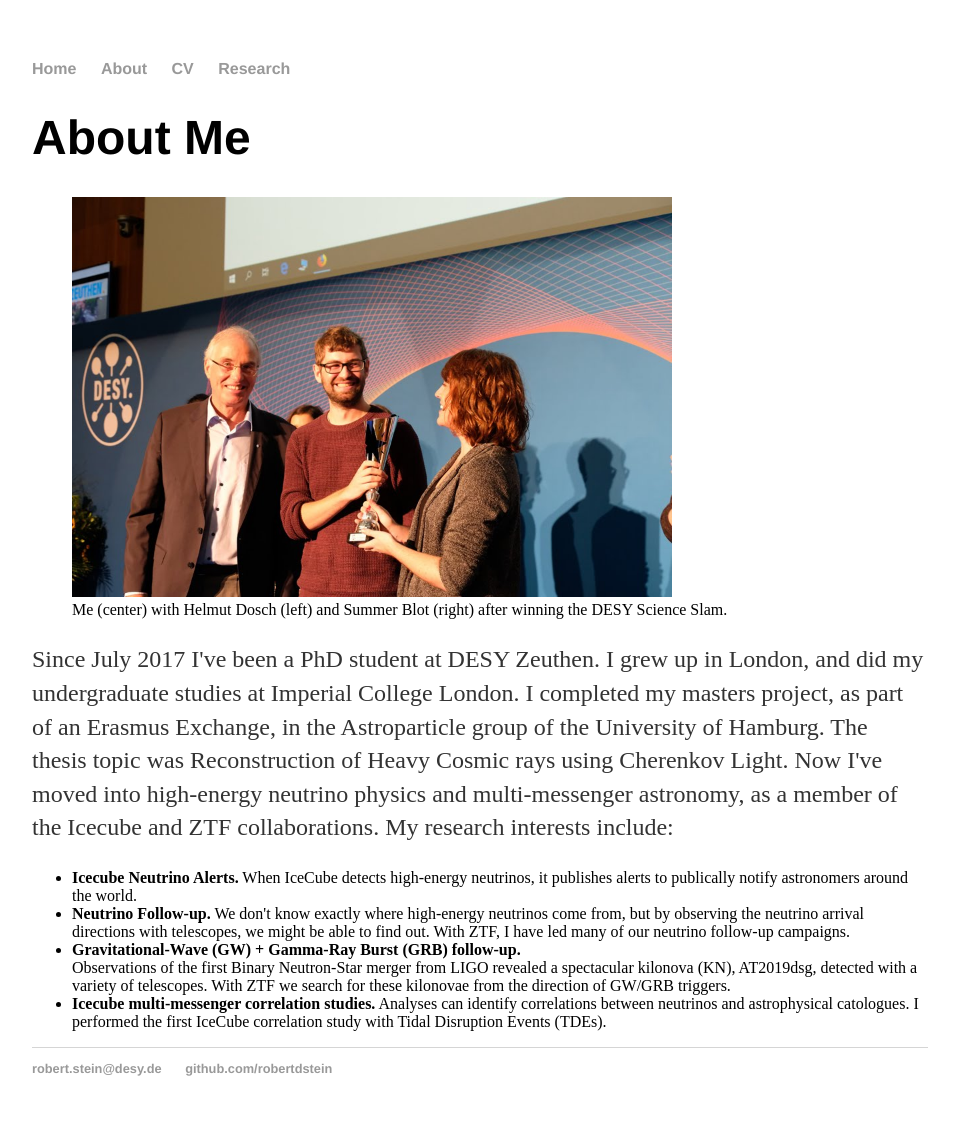
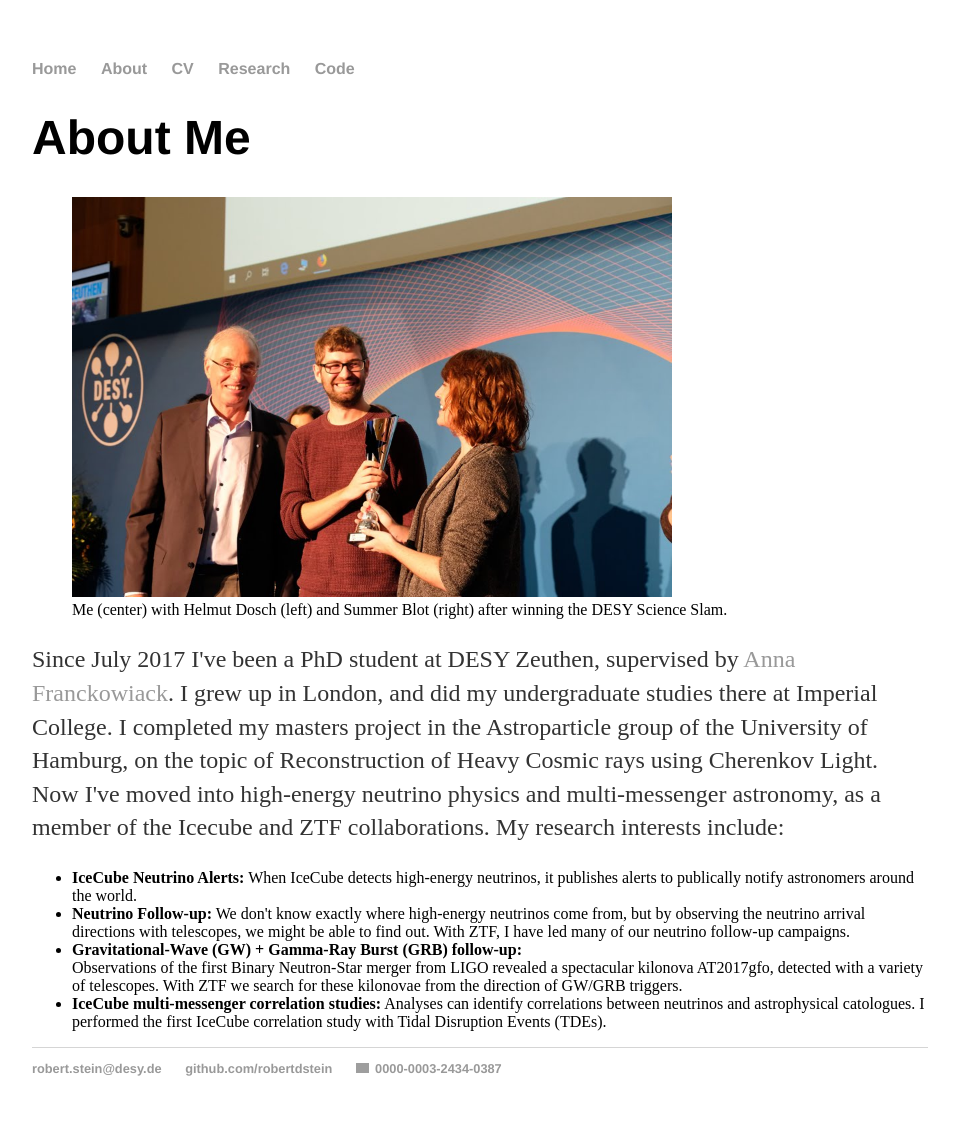
Before and after one commit to robertdstein/robertdstein.github.io, a Jekyll site: the page built from about.html, in a window 1280 px wide. Shown: the whole page, without its empty margins (160-1119 px from the left). Built offline with Jekyll 4.4.1, drawn with Linux system fonts in a browser that asks for light colours; grey boxes are pictures that could not be loaded.

Commit message:
More pages, less typos.

```diff
--- a/_layouts/default.html
+++ b/_layouts/default.html
@@ -12,6 +12,7 @@
 		        	<li><a href="/about">About</a></li>
 	        		<li><a href="/cv">CV</a></li>
 	        		<li><a href="/research">Research</a></li>
+                    <li><a href="/code">Code</a></li>
 	    		</ul>
 			</nav>
 			<div class="container">
@@ -23,6 +24,7 @@
 	    		<ul>
 	        		<li><a href="mailto:robert.stein@desy.de">robert.stein@desy.de</a></li>
         		    <li><a href="https://github.com/robertdstein">github.com/robertdstein</a></li>
+					<li><a itemprop="sameAs" content="ORCID" href="https://orcid.org/0000-0003-2434-0387" target="orcid.widget" rel="me noopener noreferrer" style="vertical-align:top;"><img src="https://orcid.org/sites/default/files/images/orcid_16x16.png" style="width:1em;margin-right:.5em;" alt="ORCID iD icon">0000-0003-2434-0387</a></li>
 				</ul>
 			</footer>
 		</body>
--- a/about.html
+++ b/about.html
@@ -8,18 +8,18 @@
 		<img src="/images/ScienceSlam.jpg" alt="DESY Science Slam" style="float:center;width:600px;height:400px">
 		<figcaption>Me (center) with Helmut Dosch (left) and Summer Blot (right) after winning the DESY Science Slam. </figcaption>
 	</figure>
-	<p>Since July 2017 I've been a PhD student at DESY Zeuthen.
-		I grew up in London, and did my undergraduate studies at Imperial College London.
-		I completed my masters project, as part of an Erasmus Exchange, in the Astroparticle group of the University of Hamburg. The thesis topic was Reconstruction of Heavy Cosmic rays using Cherenkov Light.
+	<p>Since July 2017 I've been a PhD student at DESY Zeuthen, supervised by <a href="https://www-zeuthen.desy.de/~afrancko/"> Anna Franckowiack</a>.
+		I grew up in London, and did my undergraduate studies there at Imperial College.
+		I completed my masters project in the Astroparticle group of the University of Hamburg, on the topic of Reconstruction of Heavy Cosmic rays using Cherenkov Light.
 		Now I've moved into high-energy neutrino physics and multi-messenger astronomy, as a member of the Icecube and ZTF collaborations.
 
 		My research interests include:
 
 	</p>
 		<ul>
-			<li><b>Icecube Neutrino Alerts.</b> When IceCube detects high-energy neutrinos, it publishes alerts to publically notify astronomers around the world. </li>
-			<li><b>Neutrino Follow-up.</b> We don't know exactly where high-energy neutrinos come from, but by observing the neutrino arrival directions with telescopes, we might be able to find out. With ZTF, I have led many of our neutrino follow-up campaigns.</li>
-			<li><b>Gravitational-Wave (GW) + Gamma-Ray Burst (GRB) follow-up.</b></li> Observations of the first Binary Neutron-Star merger from LIGO revealed a spectacular kilonova (KN), AT2019dsg, detected with a variety of telescopes. With ZTF we search for these kilonovae from the direction of GW/GRB triggers.
-			<li><b>Icecube multi-messenger correlation studies.</b> Analyses can identify correlations between neutrinos and astrophysical catologues. I performed the first IceCube correlation study with Tidal Disruption Events (TDEs).</li>
+			<li><b>IceCube Neutrino Alerts:</b> When IceCube detects high-energy neutrinos, it publishes alerts to publically notify astronomers around the world. </li>
+			<li><b>Neutrino Follow-up:</b> We don't know exactly where high-energy neutrinos come from, but by observing the neutrino arrival directions with telescopes, we might be able to find out. With ZTF, I have led many of our neutrino follow-up campaigns.</li>
+			<li><b>Gravitational-Wave (GW) + Gamma-Ray Burst (GRB) follow-up:</b></li> Observations of the first Binary Neutron-Star merger from LIGO revealed a spectacular kilonova AT2017gfo, detected with a variety of telescopes. With ZTF we search for these kilonovae from the direction of GW/GRB triggers.
+			<li><b>IceCube multi-messenger correlation studies:</b> Analyses can identify correlations between neutrinos and astrophysical catologues. I performed the first IceCube correlation study with Tidal Disruption Events (TDEs).</li>
 		</ul>
 </div><!-- /.blurb -->
--- a/index.html
+++ b/index.html
@@ -4,5 +4,5 @@
 ---
 <div class="blurb">
 	<h1>Hi there, I'm Robert Stein!</h1>
-	<p>I'm a PhD student at DESY Zeuthen, working on Multi-Messenger Astronomy. My supervisor is <a href="https://www-zeuthen.desy.de/~afrancko/"> Anna Franckowiack</a>. You can find out <a href="/about">More about me,.</a></p>
+	<p>I'm a PhD student at DESY Zeuthen, working on Multi-Messenger Astronomy. You can find out <a href="/about">More about me,.</a></p>
 </div><!-- /.blurb -->
```
Also changed, not shown: code.html (added, +19 -0 lines), research.html (added, +15 -0 lines).
